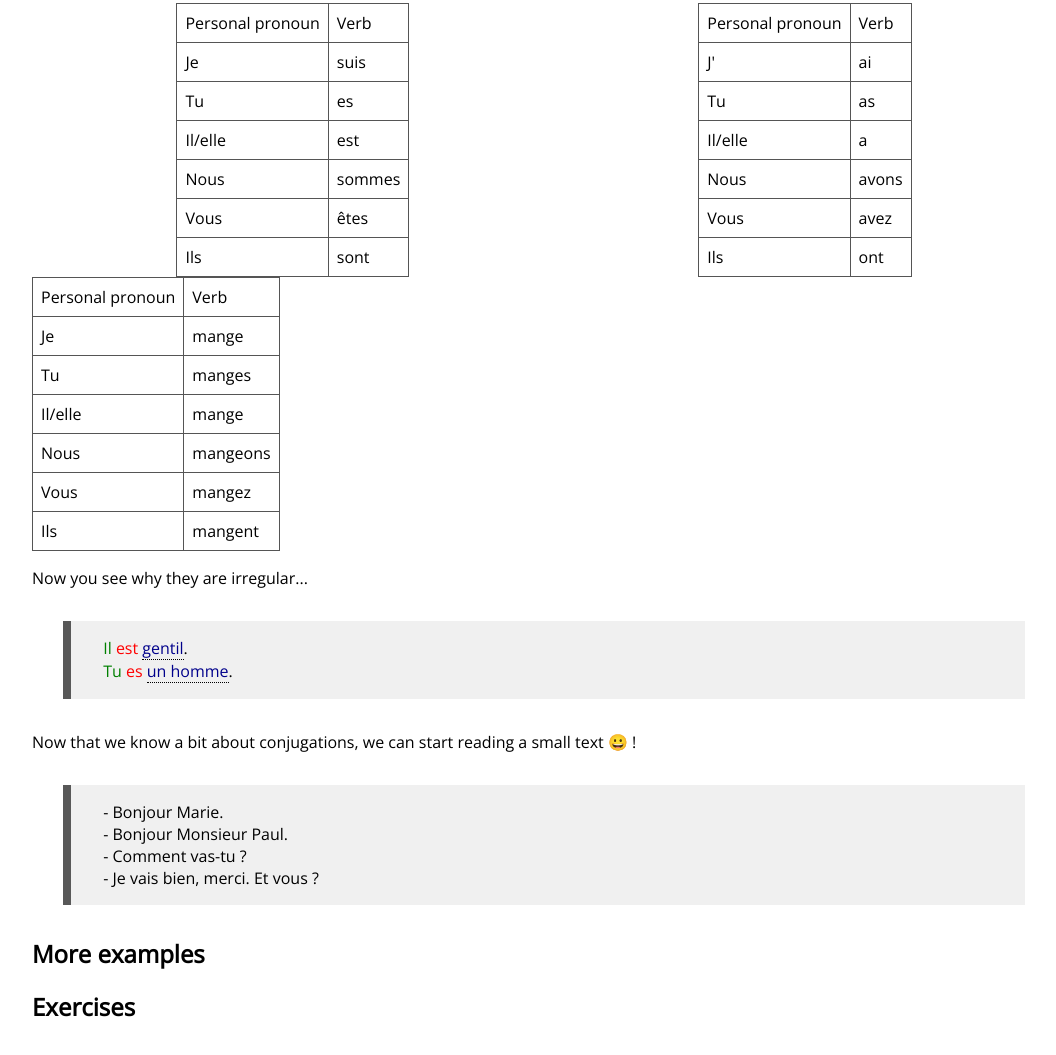
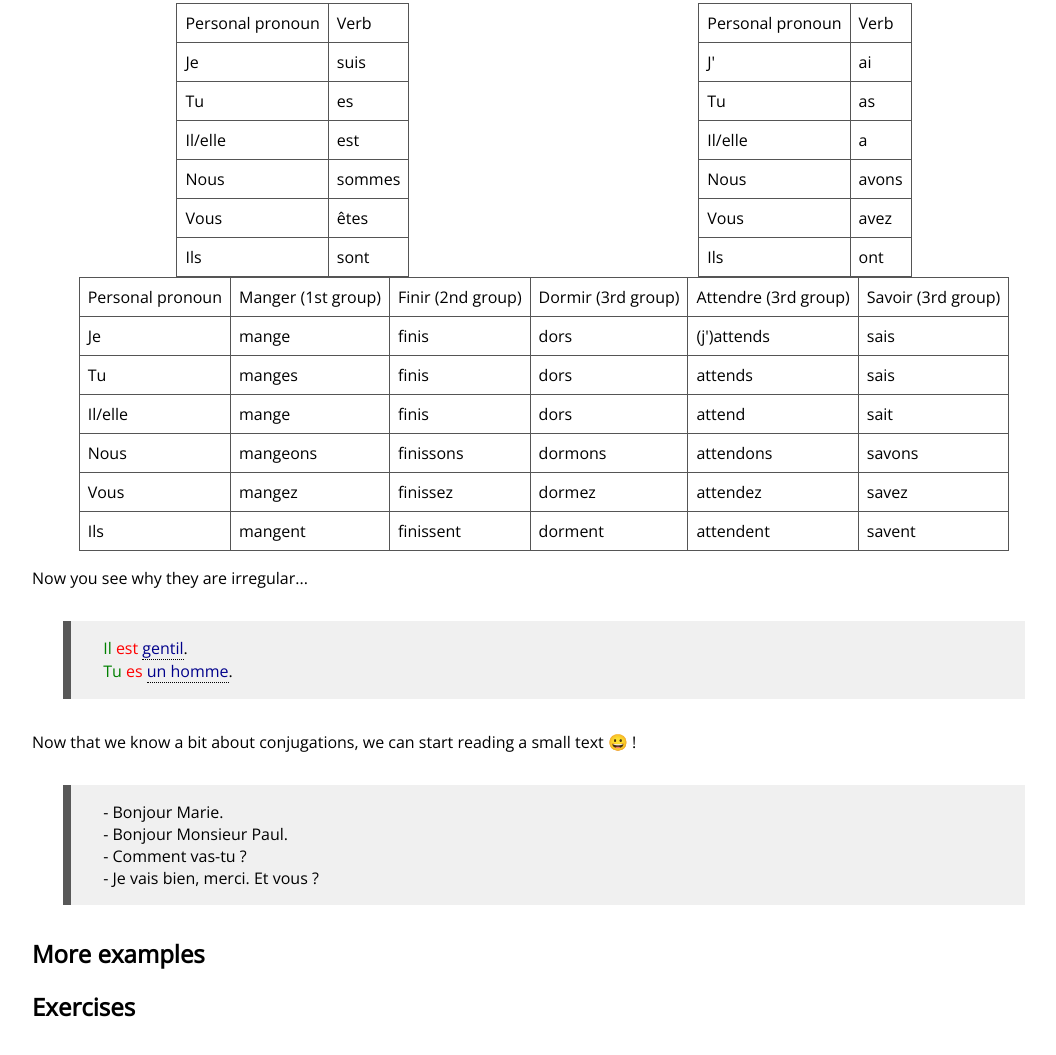
Before and after one commit to easy-french-lessons/easy-french-lessons, a plain HTML site: page en/Verbs.html in a window 1280 px wide. Shown: the part 1456-2511 px from the top of the page, without its empty margins (96-1152 px from the left). Drawn offline with nearby package versions, Linux system fonts and the light colour scheme.

Commit message:
[verbs] : added samples for each group

```diff
--- a/en/Verbs.html
+++ b/en/Verbs.html
@@ -89,14 +89,64 @@
 		</table>
 	</div>
 
-	<table class="table_default">
-		<tr><td>Personal pronoun</td><td>Verb</td></tr>
-		<tr><td>Je</td><td>mange</td></tr>
-		<tr><td>Tu</td><td>manges</td></tr>
-		<tr><td>Il/elle</td><td>mange</td></tr>
-		<tr><td>Nous</td><td>mangeons</td></tr>
-		<tr><td>Vous</td><td>mangez</td></tr>
-		<tr><td>Ils</td><td>mangent</td></tr>
+	<table class="table_default centered_div">
+		<tr>
+			<td>Personal pronoun</td>
+			<td>Manger (1st group)</td>
+			<td>Finir (2nd group)</td>
+			<td>Dormir (3rd group)</td>
+			<td>Attendre (3rd group)</td>
+			<td>Savoir (3rd group)</td>
+		</tr>
+		<tr>
+			<td>Je</td>
+			<td>mange</td>
+			<td>finis</td>
+			<td>dors</td>
+			<td>(j')attends</td>
+			<td>sais</td>
+		</tr>
+		<tr>
+			<td>Tu</td>
+			<td>manges</td>
+			<td>finis</td>
+			<td>dors</td>
+			<td>attends</td>
+			<td>sais</td>
+		</tr>
+		<tr>
+			<td>Il/elle</td>
+			<td>mange</td>
+			<td>finis</td>
+			<td>dors</td>
+			<td>attend</td>
+			<td>sait</td>
+		</tr>
+		<tr>
+			<td>Nous</td>
+			<td>mangeons</td>
+			<td>finissons</td>
+			<td>dormons</td>
+			<td>attendons</td>
+			<td>savons</td>
+		</tr>
+		<tr>
+			<td>Vous</td>
+			<td>mangez</td>
+			<td>finissez</td>
+			<td>dormez</td>
+			<td>attendez</td>
+			<td>savez</td>
+		</tr>
+		<tr>
+			<td>Ils</td>
+			<td>mangent</td>
+			<td>finissent</td>
+			<td>dorment</td>
+			<td>attendent</td>
+			<td>savent</td>
+		</tr>
+
 	</table>
 
 	<p>Now you see why they are irregular...</p>
```
